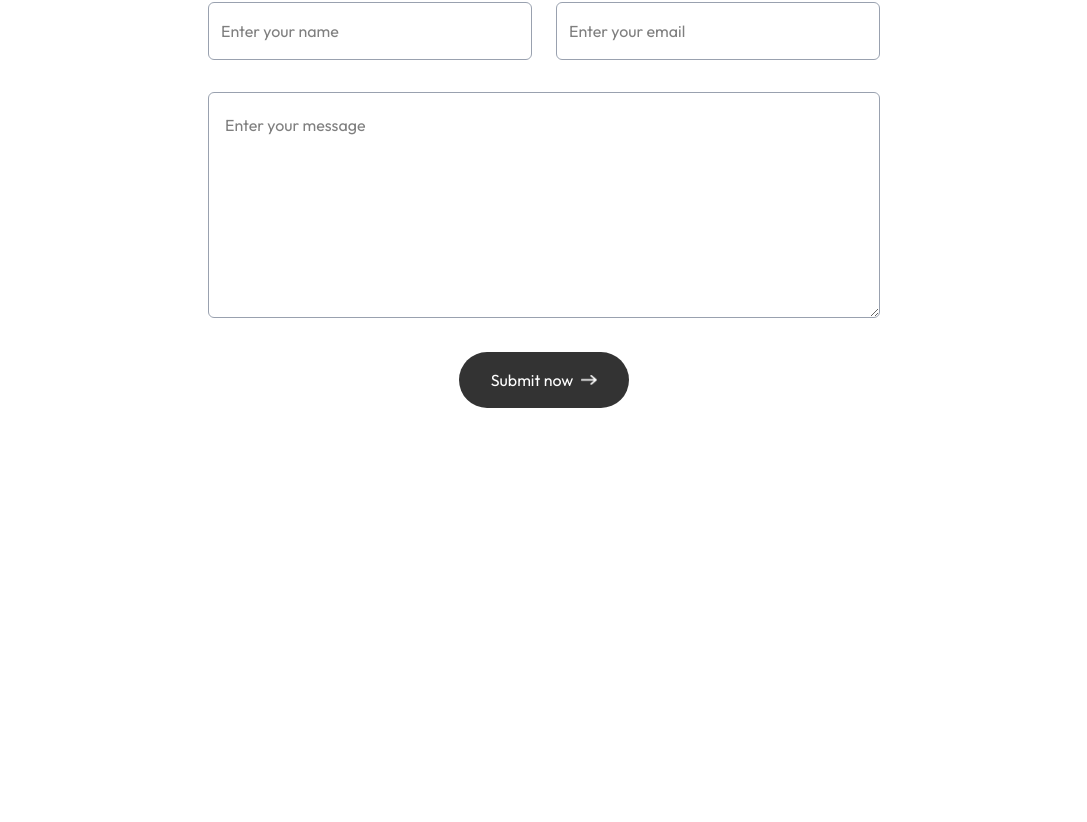
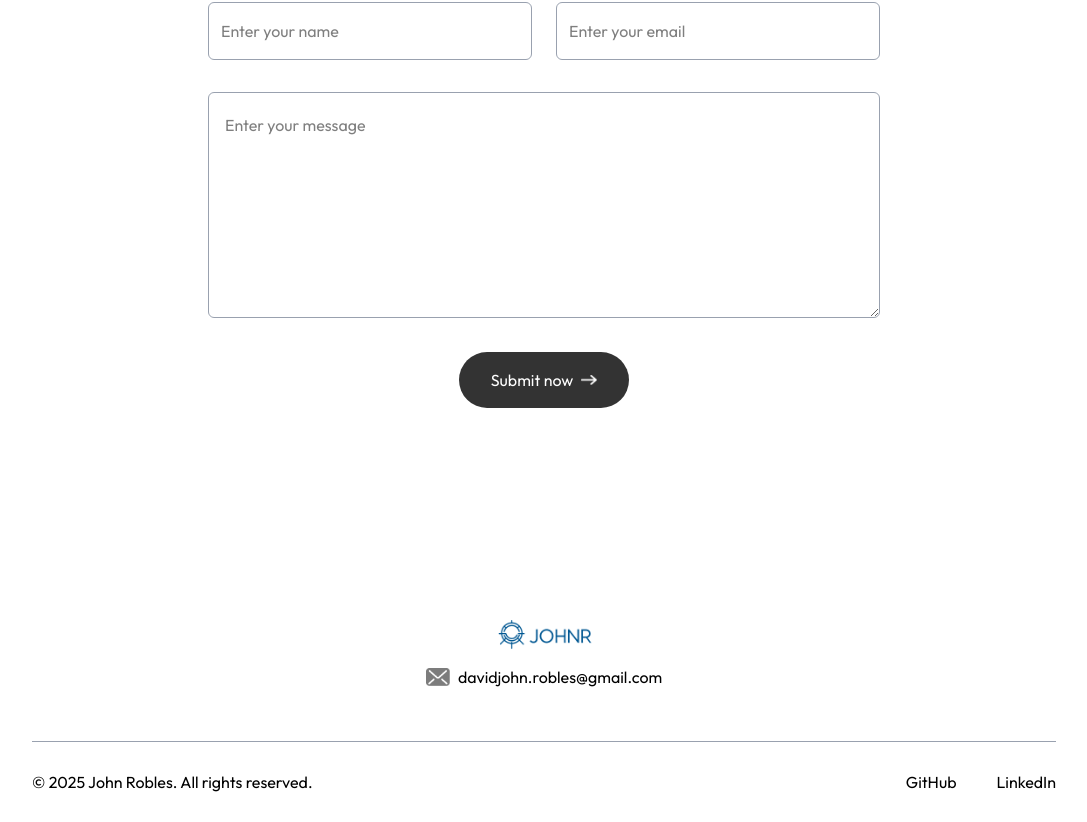
Before and after one commit to iamJohn14/my_portfolio, a Next.js app: page / in a window 1280 px wide. Shown: the part 3355-4177 px from the top of the page, without its empty margins (96-1183 px from the left). Before the commit the page ends 3819 px from the top, so only its background shows below. Built offline with nearby package versions, Linux system fonts and the light colour scheme; a web font is replaced by a local one.

Commit message:
feature: add footer

```diff
--- /dev/null
+++ b/app/components/Footer.jsx
@@ -0,0 +1,38 @@
+import React from 'react'
+import Image from "next/image";
+import {assets} from "@/assets/assets";
+
+const Footer = () => {
+  return (
+    <div className='mt-20'>
+      <div className='text-center'>
+        <Image
+          src={assets.logo}
+          alt='logo'
+          className='w-36 mx-auto mb-2 relative top-[35px]'
+        />
+        <div className='w-max flex items-center gap-2 mx-auto'>
+          <Image
+            src={assets.mail_icon}
+            alt='mail'
+            className='w-6'
+          />
+          davidjohn.robles@gmail.com
+        </div>
+      </div>
+      <div className='text-center sm:flex items-center justify-between border-t border-gray-400 mx-[10%] mt-12 py-6'>
+        <p>© 2025 John Robles. All rights reserved.</p>
+        <ul className='flex items-center gap-10 justify-center mt-4 sm:mt-0'>
+          <li>
+            <a target='_blank' href='https://github.com/iamJohn14'>GitHub</a>
+          </li>
+          <li>
+            <a target='_blank' href='https://www.linkedin.com/in/david-john-robles-487a06135'>LinkedIn</a>
+          </li>
+        </ul>
+      </div>
+    </div>
+  )
+}
+
+export default Footer
--- a/app/page.js
+++ b/app/page.js
@@ -5,6 +5,7 @@
 import Services from "@/app/components/Services";
 import Work from "@/app/components/Work";
 import Contact from "@/app/components/Contact";
+import Footer from "@/app/components/Footer";
 
 export default function Home() {
   return (
@@ -15,6 +16,7 @@
       <Services />
       <Work />
       <Contact />
+      <Footer />
     </>
   );
 }
```
